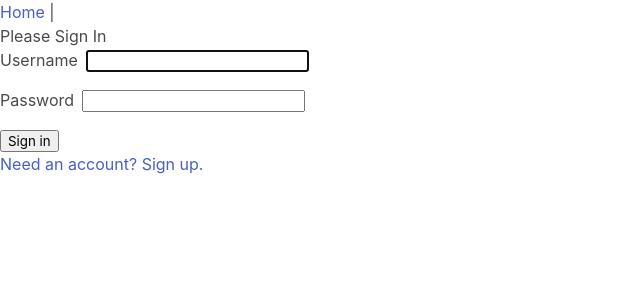
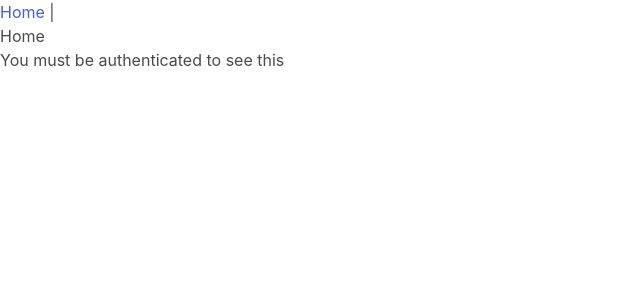
Before and after one commit to jleya95/Lizi-Jake, a Vue app in the folder TimberjackWebsite/vue/: page / in a window 1280 px wide. Before the commit this address led to /login. Shown: the top 300 px of the page, without its empty margins (0-640 px from the left). Built offline with nearby package versions, Linux system fonts and the light colour scheme.

Commit message:
Got rid of login,logout,register page

```diff
--- a/TimberjackWebsite/vue/src/router/index.js
+++ b/TimberjackWebsite/vue/src/router/index.js
@@ -3,9 +3,6 @@ import { useStore } from 'vuex'
 
 // Import components
 import HomeView from '../views/HomeView.vue';
-import LoginView from '../views/LoginView.vue';
-import LogoutView from '../views/LogoutView.vue';
-import RegisterView from '../views/RegisterView.vue';
 import ContactView from '../views/ContactView.vue';
 import ServicesView from '../views/ServicesView.vue';
 import AboutUsView from '../views/AboutUsView.vue';
@@ -23,30 +20,6 @@ const routes = [
     path: '/',
     name: 'home',
     component: HomeView,
-    meta: {
-      requiresAuth: true
-    }
-  },
-  {
-    path: "/login",
-    name: "login",
-    component: LoginView,
-    meta: {
-      requiresAuth: false
-    }
-  },
-  {
-    path: "/logout",
-    name: "logout",
-    component: LogoutView,
-    meta: {
-      requiresAuth: false
-    }
-  },
-  {
-    path: "/register",
-    name: "register",
-    component: RegisterView,
     meta: {
       requiresAuth: false
     }
--- a/TimberjackWebsite/vue/src/views/LoginView.vue
+++ /dev/null
@@ -1,70 +0,0 @@
-<template>
-  <div id="login">
-    <form v-on:submit.prevent="login">
-      <h1 >Please Sign In</h1>
-      <div role="alert" v-if="invalidCredentials">
-        Invalid username and password!
-      </div>
-      <div role="alert" v-if="this.$route.query.registration">
-        Thank you for registering, please sign in.
-      </div>
-      <div class="form-input-group">
-        <label for="username">Username</label>
-        <input type="text" id="username" v-model="user.username" required autofocus />
-      </div>
-      <div class="form-input-group">
-        <label for="password">Password</label>
-        <input type="password" id="password" v-model="user.password" required />
-      </div>
-      <button type="submit">Sign in</button>
-      <p>
-      <router-link v-bind:to="{ name: 'register' }">Need an account? Sign up.</router-link></p>
-    </form>
-  </div>
-</template>
-
-<script>
-import authService from "../services/AuthService";
-
-export default {
-  components: {},
-  data() {
-    return {
-      user: {
-        username: "",
-        password: ""
-      },
-      invalidCredentials: false
-    };
-  },
-  methods: {
-    login() {
-      authService
-        .login(this.user)
-        .then(response => {
-          if (response.status == 200) {
-            this.$store.commit("SET_AUTH_TOKEN", response.data.token);
-            this.$store.commit("SET_USER", response.data.user);
-            this.$router.push("/");
-          }
-        })
-        .catch(error => {
-          const response = error.response;
-
-          if (response.status === 401) {
-            this.invalidCredentials = true;
-          }
-        });
-    }
-  }
-};
-</script>
-
-<style scoped>
-.form-input-group {
-  margin-bottom: 1rem;
-}
-label {
-  margin-right: 0.5rem;
-}
-</style>
--- a/TimberjackWebsite/vue/src/views/LogoutView.vue
+++ /dev/null
@@ -1,12 +0,0 @@
-<template>
-  <h1>Logout</h1>
-</template>
-
-<script>
-export default {
-  created() {
-    this.$store.commit("LOGOUT");
-    this.$router.push("/login");
-  }
-};
-</script>
--- a/TimberjackWebsite/vue/src/views/RegisterView.vue
+++ /dev/null
@@ -1,82 +0,0 @@
-<template>
-  <div id="register" class="text-center">
-    <form v-on:submit.prevent="register">
-      <h1>Create Account</h1>
-      <div role="alert" v-if="registrationErrors">
-        {{ registrationErrorMsg }}
-      </div>
-      <div class="form-input-group">
-        <label for="username">Username</label>
-        <input type="text" id="username" v-model="user.username" required autofocus />
-      </div>
-      <div class="form-input-group">
-        <label for="password">Password</label>
-        <input type="password" id="password" v-model="user.password" required />
-      </div>
-      <div class="form-input-group">
-        <label for="confirmPassword">Confirm Password</label>
-        <input type="password" id="confirmPassword" v-model="user.confirmPassword" required />
-      </div>
-      <button type="submit">Create Account</button>
-      <p><router-link v-bind:to="{ name: 'login' }">Already have an account? Log in.</router-link></p>
-    </form>
-  </div>
-</template>
-
-<script>
-import authService from '../services/AuthService';
-
-export default {
-  data() {
-    return {
-      user: {
-        username: '',
-        password: '',
-        confirmPassword: '',
-        role: 'user',
-      },
-      registrationErrors: false,
-      registrationErrorMsg: 'There were problems registering this user.',
-    };
-  },
-  methods: {
-    register() {
-      if (this.user.password != this.user.confirmPassword) {
-        this.registrationErrors = true;
-        this.registrationErrorMsg = 'Password & Confirm Password do not match.';
-      } else {
-        authService
-          .register(this.user)
-          .then((response) => {
-            if (response.status == 201) {
-              this.$router.push({
-                path: '/login',
-                query: { registration: 'success' },
-              });
-            }
-          })
-          .catch((error) => {
-            const response = error.response;
-            this.registrationErrors = true;
-            if (response.status === 400) {
-              this.registrationErrorMsg = 'Bad Request: Validation Errors';
-            }
-          });
-      }
-    },
-    clearErrors() {
-      this.registrationErrors = false;
-      this.registrationErrorMsg = 'There were problems registering this user.';
-    },
-  },
-};
-</script>
-
-<style scoped>
-.form-input-group {
-  margin-bottom: 1rem;
-}
-label {
-  margin-right: 0.5rem;
-}
-</style>
```
